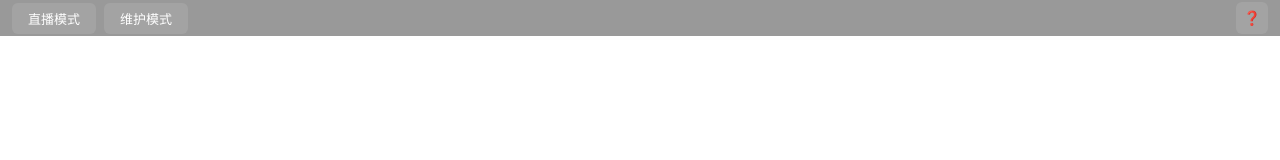
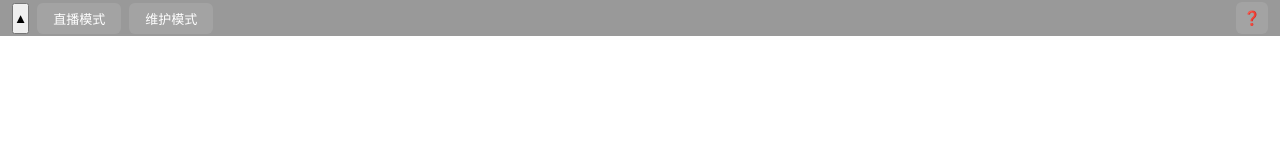
Before and after one commit to ieweh1982/wordshot, a React (Vite) app: page /#/ in a window 1280 px wide. Shown: the top 160 px of the page. Built offline with nearby package versions, Linux system fonts and the light colour scheme.

Commit message:
feat: 顶部栏支持折叠隐藏
- TopBar 新增折叠/展开按钮，最小化时只显示控制按钮
- SlotCardPanel 高亮文字增加绿色荧光效果

```diff
--- a/src/components/layout/SlotCardPanel.css
+++ b/src/components/layout/SlotCardPanel.css
@@ -155,9 +155,7 @@
 }
 
 .slot-card-panel__script-block {
-  padding: 2px 0;
-  opacity: 0.5;
-  transition: opacity 0.3s ease, color 0.3s ease;
+  transition: color 0.3s ease;
 }
 
 .slot-card-panel__script-block.highlighted {
@@ -165,7 +163,8 @@
 }
 
 .slot-card-panel__script-block.highlighted .slot-card-panel__script {
-  color: #4CAF50;
+  color: #00ff00;
+  text-shadow: 0 0 8px rgba(0, 255, 0, 0.8), 0 0 16px rgba(0, 255, 0, 0.4);
 }
 
 .slot-card-panel__script {
--- a/src/routes/LiveView.tsx
+++ b/src/routes/LiveView.tsx
@@ -273,13 +273,15 @@ function ShortcutHelpModal({ isOpen, onClose }: ShortcutHelpModalProps) {
 interface TopBarProps {
   status: LiveStatus;
   isLive: boolean;
+  topBarCollapsed: boolean;
+  onToggleCollapse: () => void;
   onSwitchToMaintenance: () => void;
   onShowShortcuts: () => void;
   onShowStartModal: () => void;
   onEndLive?: () => void;
 }
 
-function TopBar({ status, isLive, onSwitchToMaintenance, onShowShortcuts, onShowStartModal, onEndLive }: TopBarProps) {
+function TopBar({ status, isLive, topBarCollapsed, onToggleCollapse, onSwitchToMaintenance, onShowShortcuts, onShowStartModal, onEndLive }: TopBarProps) {
   const formatDuration = (seconds: number): string => {
     const h = Math.floor(seconds / 3600);
     const m = Math.floor((seconds % 3600) / 60);
@@ -295,8 +297,17 @@ function TopBar({ status, isLive, onSwitchToMaintenance, onShowShortcuts, onShow
   };
 
   return (
-    <div className="top-bar">
+    <div className={`top-bar ${topBarCollapsed ? 'collapsed' : ''}`}>
       <div className="top-bar__left">
+        <button
+          className="top-bar__collapse-btn"
+          onClick={onToggleCollapse}
+          title={topBarCollapsed ? '展开' : '折叠'}
+        >
+          {topBarCollapsed ? '▼' : '▲'}
+        </button>
+        {!topBarCollapsed && (
+          <>
             <button
               className={`mode-btn mode-btn--live ${isLive ? 'active' : ''}`}
               onClick={isLive ? onEndLive : onShowStartModal}
@@ -309,8 +320,12 @@ function TopBar({ status, isLive, onSwitchToMaintenance, onShowShortcuts, onShow
             >
               维护模式
             </button>
+          </>
+        )}
       </div>
 
+      {/* Status section - hidden when collapsed */}
+      {!topBarCollapsed && (
         <div className="top-bar__status">
           {isLive && (
             <>
@@ -341,6 +356,7 @@ function TopBar({ status, isLive, onSwitchToMaintenance, onShowShortcuts, onShow
             </>
           )}
         </div>
+      )}
 
       <div className="top-bar__right">
         <button className="icon-btn" onClick={onShowShortcuts} title="快捷键帮助">
@@ -416,6 +432,7 @@ export default function LiveView() {
   const [isLive, setIsLive] = useState(false);
   const [showStartModal, setShowStartModal] = useState(false);
   const [showShortcuts, setShowShortcuts] = useState(false);
+  const [topBarCollapsed, setTopBarCollapsed] = useState(false);
   const [currentSession, setCurrentSession] = useState<string | null>(null);
   const [currentMainScript, setCurrentMainScript] = useState<MainScript | null>(null);
   const [templateScripts, setTemplateScripts] = useState<Script[]>([]); // Scripts from selected template
@@ -642,6 +659,8 @@ export default function LiveView() {
       <TopBar
         status={status}
         isLive={isLive}
+        topBarCollapsed={topBarCollapsed}
+        onToggleCollapse={() => setTopBarCollapsed(!topBarCollapsed)}
         onSwitchToMaintenance={handleSwitchToMaintenance}
         onShowShortcuts={() => setShowShortcuts(true)}
         onShowStartModal={() => setShowStartModal(true)}
```
Lines whose indentation alone changed are shown as unchanged.
